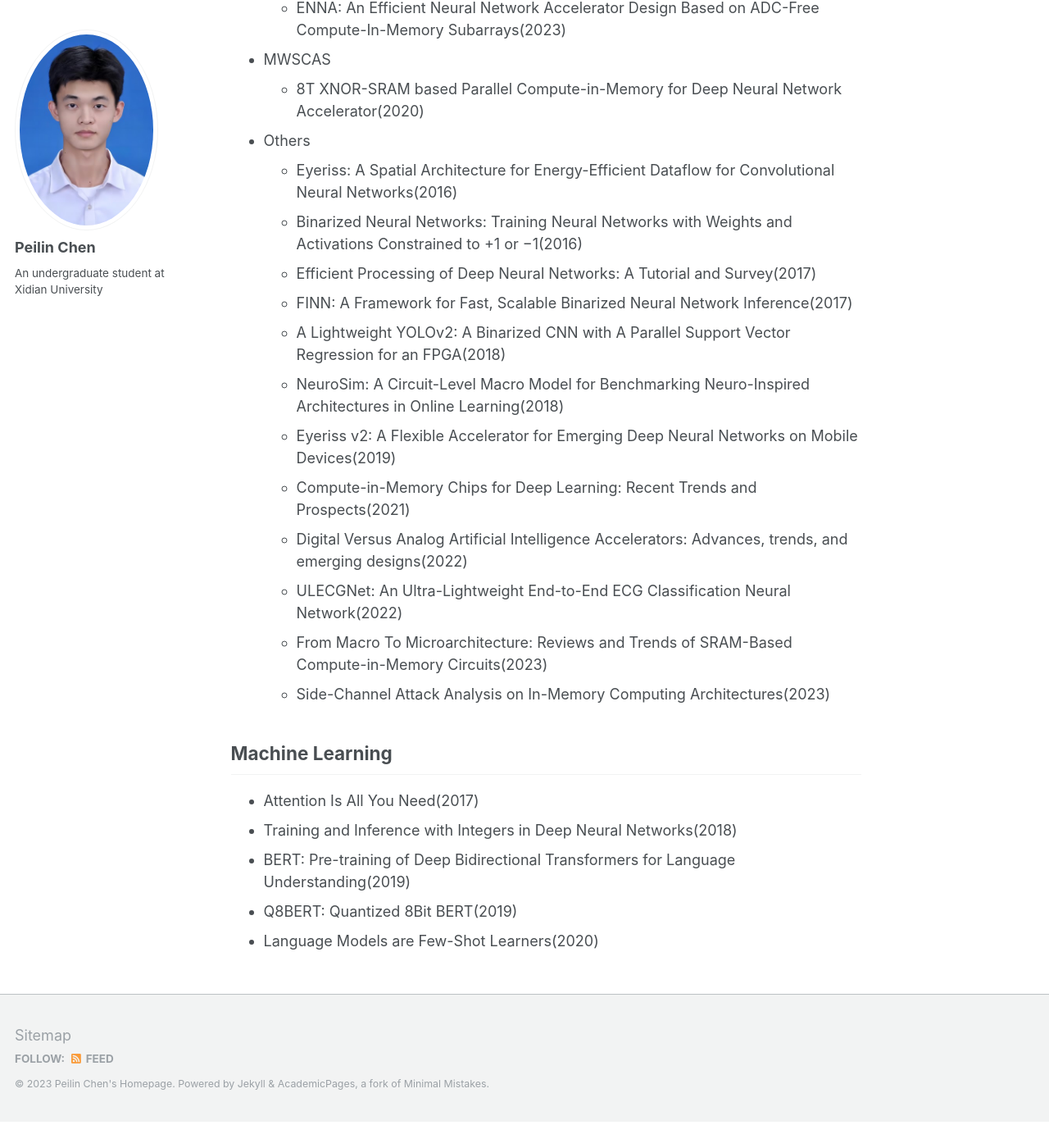
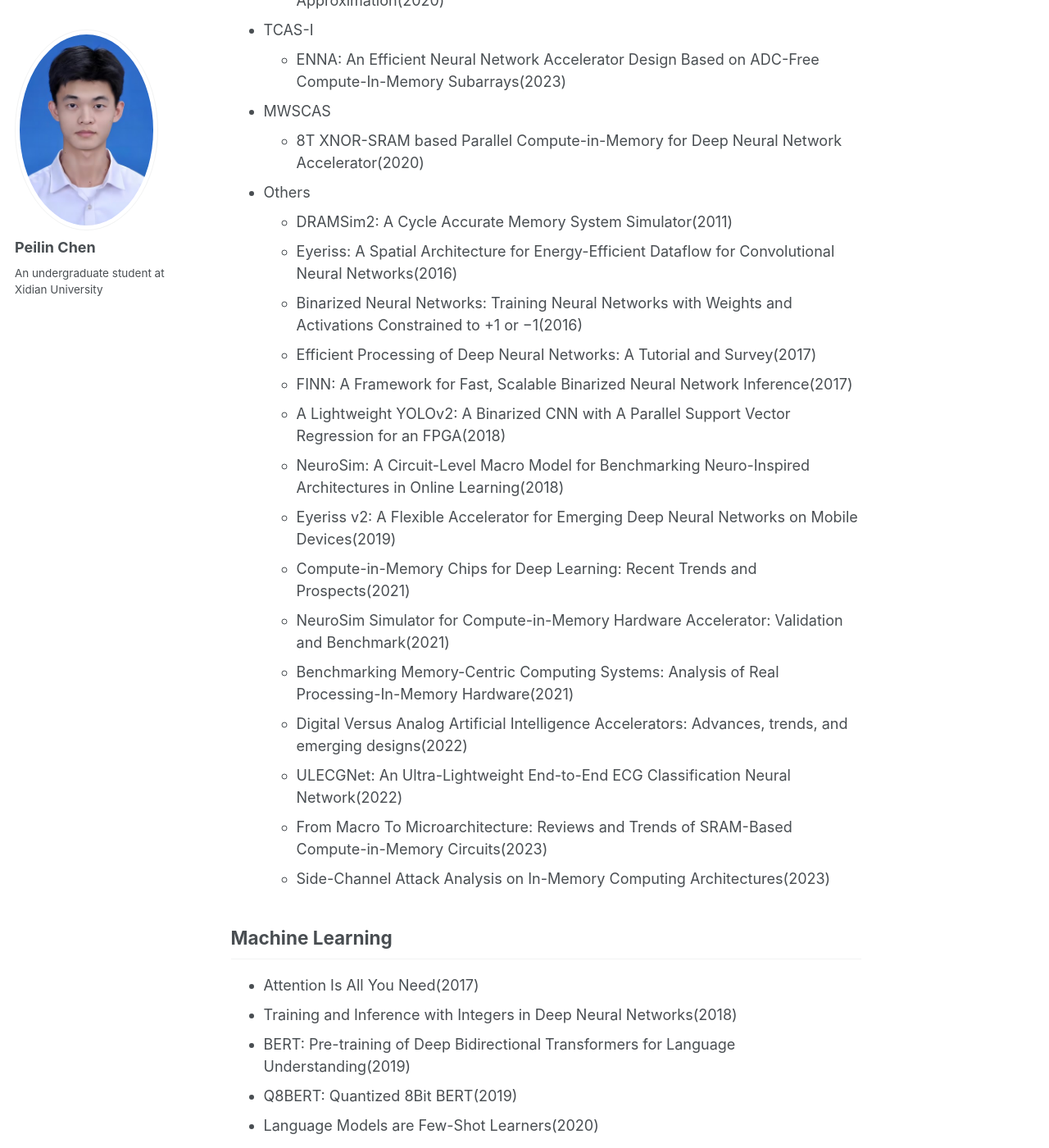
Before and after one commit to peilin-chen/peilin-chen.github.io, a Jekyll site: the page built from _pages/reading list.md, in a window 1280 px wide and 1400 px high, scrolled down 1931 px. Shown: the whole window at 82% size. Built offline with Jekyll 4.4.1, drawn with Linux system fonts in a browser that asks for light colours; before the commit the page ends 3299 px from its top, so only the background shows below that; some of the changed text lies outside the part shown.

Commit message:
Update reading list.md

```diff
--- a/_pages/reading list.md
+++ b/_pages/reading list.md
@@ -23,6 +23,7 @@ author_profile: true
   - ReDCIM: Reconfigurable Digital ComputingIn-Memory Processor With Unified FP/INT Pipeline for Cloud AI Acceleration(2023)
 * VLSI
   - Deep Convolutional Neural Network Architecture With Reconfigurable Computation Patterns(2017)
+  - Benchmark of the Compute-in-Memory-Based DNN Accelerator With Area Constraint(2020)
   - A 40nm Analog-Input ADC-Free Compute-in-Memory RRAM Macro with Pulse-Width Modulation between Sub-arrays(2022)
 * ISCA
   - In-Datacenter Performance Analysis of a Tensor Processing Unit(2017)
@@ -39,6 +40,7 @@ author_profile: true
 * MWSCAS
   - 8T XNOR-SRAM based Parallel Compute-in-Memory for Deep Neural Network Accelerator(2020)
 * Others
+  - DRAMSim2: A Cycle Accurate Memory System Simulator(2011)
   - Eyeriss: A Spatial Architecture for Energy-Efficient Dataflow for Convolutional Neural Networks(2016)
   - Binarized Neural Networks: Training Neural Networks with Weights and Activations Constrained to +1 or −1(2016)
   - Efficient Processing of Deep Neural Networks: A Tutorial and Survey(2017)
@@ -47,6 +49,8 @@ author_profile: true
   - NeuroSim: A Circuit-Level Macro Model for Benchmarking Neuro-Inspired Architectures in Online Learning(2018)
   - Eyeriss v2: A Flexible Accelerator for Emerging Deep Neural Networks on Mobile Devices(2019)
   - Compute-in-Memory Chips for Deep Learning: Recent Trends and Prospects(2021)
+  - NeuroSim Simulator for Compute-in-Memory Hardware Accelerator: Validation and Benchmark(2021)
+  - Benchmarking Memory-Centric Computing Systems: Analysis of Real Processing-In-Memory Hardware(2021)
   - Digital Versus Analog Artificial Intelligence Accelerators: Advances, trends, and emerging designs(2022)
   - ULECGNet: An Ultra-Lightweight End-to-End ECG Classification Neural Network(2022)
   - From Macro To Microarchitecture: Reviews and Trends of SRAM-Based Compute-in-Memory Circuits(2023)
```
